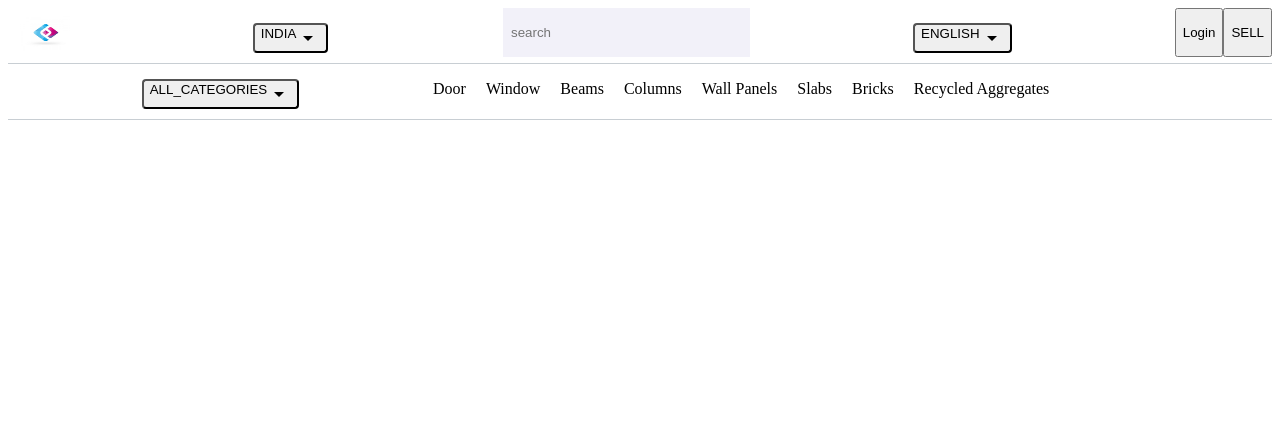
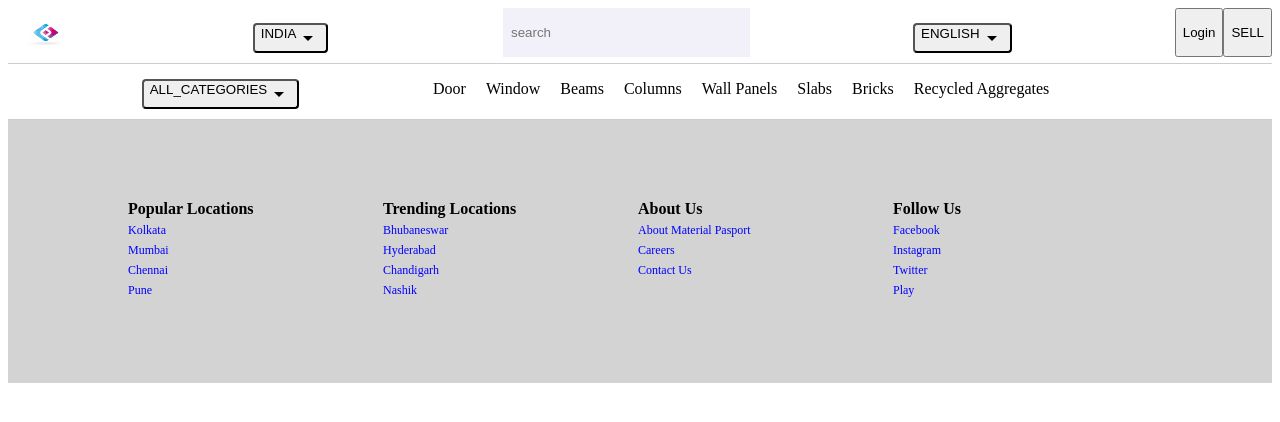
Before and after one commit to harsh408/material_passport_platform, a React (Create React App) app in the folder my-app/: page / in a window 1280 px wide. Shown: the top 422 px of the page. Built offline with nearby package versions, Linux system fonts and the light colour scheme.

Commit message:
WIP: Implemented Footer component

```diff
--- a/my-app/package.json
+++ b/my-app/package.json
@@ -15,6 +15,7 @@
     "react-scripts": "5.0.0",
     "reactstrap": "^9.0.1",
     "sass": "^1.45.2",
+    "styled-components": "^5.3.3",
     "web-vitals": "^2.1.2"
   },
   "scripts": {
--- a/my-app/src/components/DefaultLayout.js
+++ b/my-app/src/components/DefaultLayout.js
@@ -1,4 +1,6 @@
 import React, {Component} from 'react';
+import { GlobalStyles } from '../global-styles';
+import Footer from './Footer';
 
 import Header from './header'
 import SecondHeader from './second_header'
@@ -13,6 +15,8 @@ class DefaultLayout extends Component{
                 <div fluid className='app-header'>
                     <SecondHeader/>
                 </div>
+                {/* <GlobalStyles/> */}
+                <Footer/>
             </React.Fragment>
         );
     }
--- /dev/null
+++ b/my-app/src/components/Footer.js
@@ -0,0 +1,101 @@
+import React from 'react'
+import styled from 'styled-components'
+//import { Container, Wrapper } from 'reactstrap'
+
+const Footer = ({children, ...restProps}) => {
+    return (
+        <Container {...restProps}>
+            <Footer.Wrapper>
+                <Footer.Row>
+                <Footer.Column>
+                    <Footer.Title>Popular Locations</Footer.Title>
+                    <Footer.SubTitle>Kolkata</Footer.SubTitle>
+                    <Footer.SubTitle>Mumbai</Footer.SubTitle>
+                    <Footer.SubTitle>Chennai</Footer.SubTitle>
+                    <Footer.SubTitle>Pune</Footer.SubTitle>
+                </Footer.Column>
+                <Footer.Column>
+                    <Footer.Title>Trending Locations</Footer.Title>
+                    <Footer.SubTitle>Bhubaneswar</Footer.SubTitle>
+                    <Footer.SubTitle>Hyderabad</Footer.SubTitle>
+                    <Footer.SubTitle>Chandigarh</Footer.SubTitle>
+                    <Footer.SubTitle>Nashik</Footer.SubTitle>
+                </Footer.Column>
+                <Footer.Column>
+                    <Footer.Title>About Us</Footer.Title>
+                    <Footer.SubTitle>About Material Pasport</Footer.SubTitle>
+                    <Footer.SubTitle>Careers</Footer.SubTitle>
+                    <Footer.SubTitle>Contact Us</Footer.SubTitle>
+                </Footer.Column>
+                <Footer.Column>
+                    <Footer.Title>Follow Us</Footer.Title>
+                    <Footer.SubTitle>Facebook</Footer.SubTitle>
+                    <Footer.SubTitle>Instagram</Footer.SubTitle>
+                    <Footer.SubTitle>Twitter</Footer.SubTitle>
+                    <Footer.SubTitle>Play</Footer.SubTitle>
+                </Footer.Column>
+                </Footer.Row>
+            </Footer.Wrapper>
+        </Container>
+    )
+}
+
+Footer.Wrapper = function FooterWrapper({children,...restProps}){
+    return <Wrapper {...restProps}>{children}</Wrapper>
+}
+Footer.Row = function FooterRow({children,...restProps}){
+    return <Row {...restProps}>{children}</Row>
+}
+Footer.Column = function FooterColumn({children,...restProps}){
+    return <Column {...restProps}>{children}</Column>
+}
+Footer.Title = function FooterTitle({children,...restProps}){
+    return <Title {...restProps}>{children}</Title>
+}
+Footer.SubTitle = function FooterSubTitle({children,...restProps}){
+    return <SubTitle {...restProps}>{children}</SubTitle>
+}
+
+
+
+const Container = styled.div`
+    padding: 80px 60px;
+    // background:radial-gradient(circle, rgba(92, 39, 251, 1) 0%, rgba(112,71,247,1) 100%);
+    background: #D3D3D3;
+`
+const Wrapper = styled.div`
+   display: flex;
+   flex-direction: column;
+   justify-content: center;
+   max-width:1000px;
+   min-width:0 auto;
+`
+const Row = styled.div`
+   display:grid;
+   grid-template-columns:repeat(auto-fill, minmax(230px, 1fr));
+   grid-gap:20px
+`
+const Column = styled.div`
+    display:flex;
+    flex-direction: column;
+    text-align: left;
+    margin-left: 60px;
+`
+const Title = styled.div`
+    font-size:16px;
+    font-weight:bold;
+    font-color:blue;
+    margin-bottom: 5px;
+`
+const SubTitle = styled.div`
+    color: blue;
+    margin-bottom: 5px;
+    font-size:12px;
+    text-decoration:none;
+
+    &:hover {
+        color: #ff9c00;
+        transition: 200ms ease-in;
+    }
+`
+export default Footer
--- /dev/null
+++ b/my-app/src/global-styles.js
@@ -0,0 +1,12 @@
+import { createGlobalStyle} from 'styled-components'
+
+// export const GlobalStyles = createGlobalStyle`
+//     html,body {
+//         box-sizing:border-box;
+//         margin:0;
+//         padding:0;
+//         position:relative;
+//         top:300px;
+//         background:white;
+//     }
+// `
```
Also changed, not shown: 1 other file (tests, documents, lock files or other folders).
